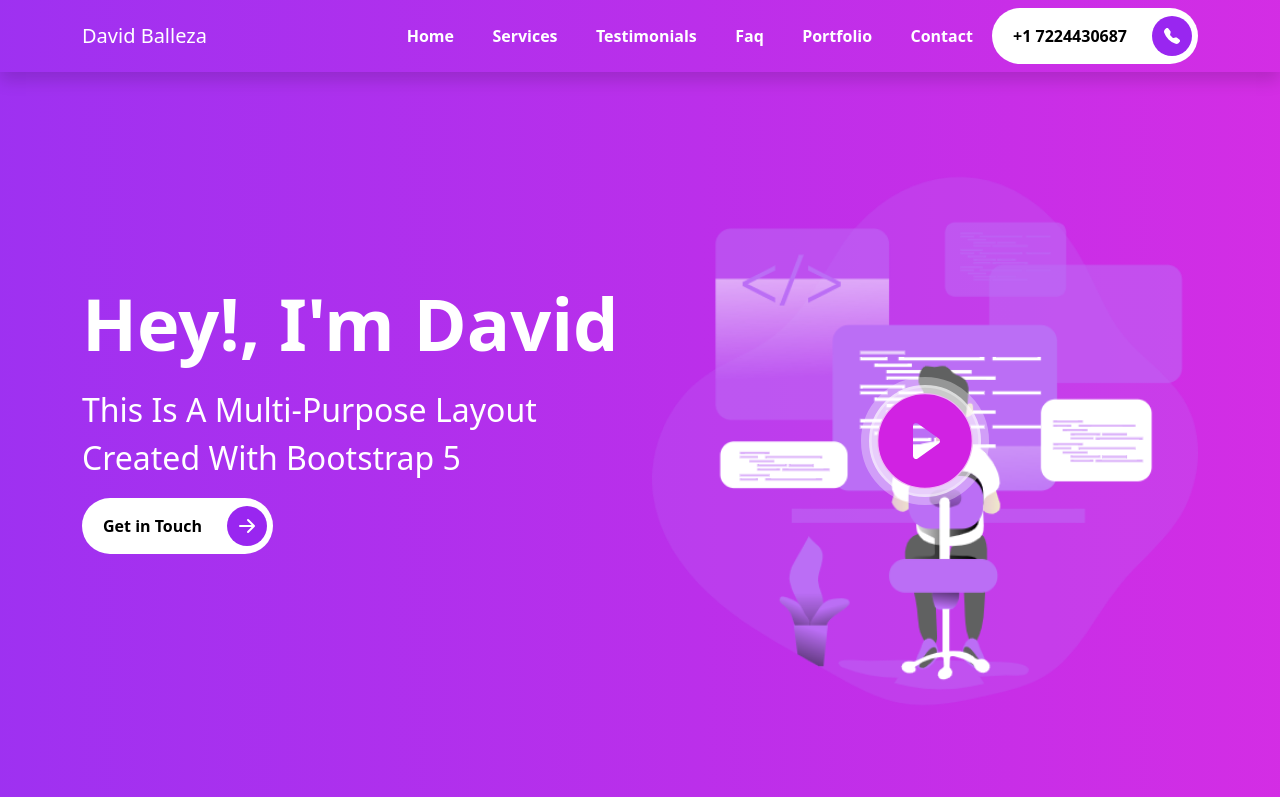
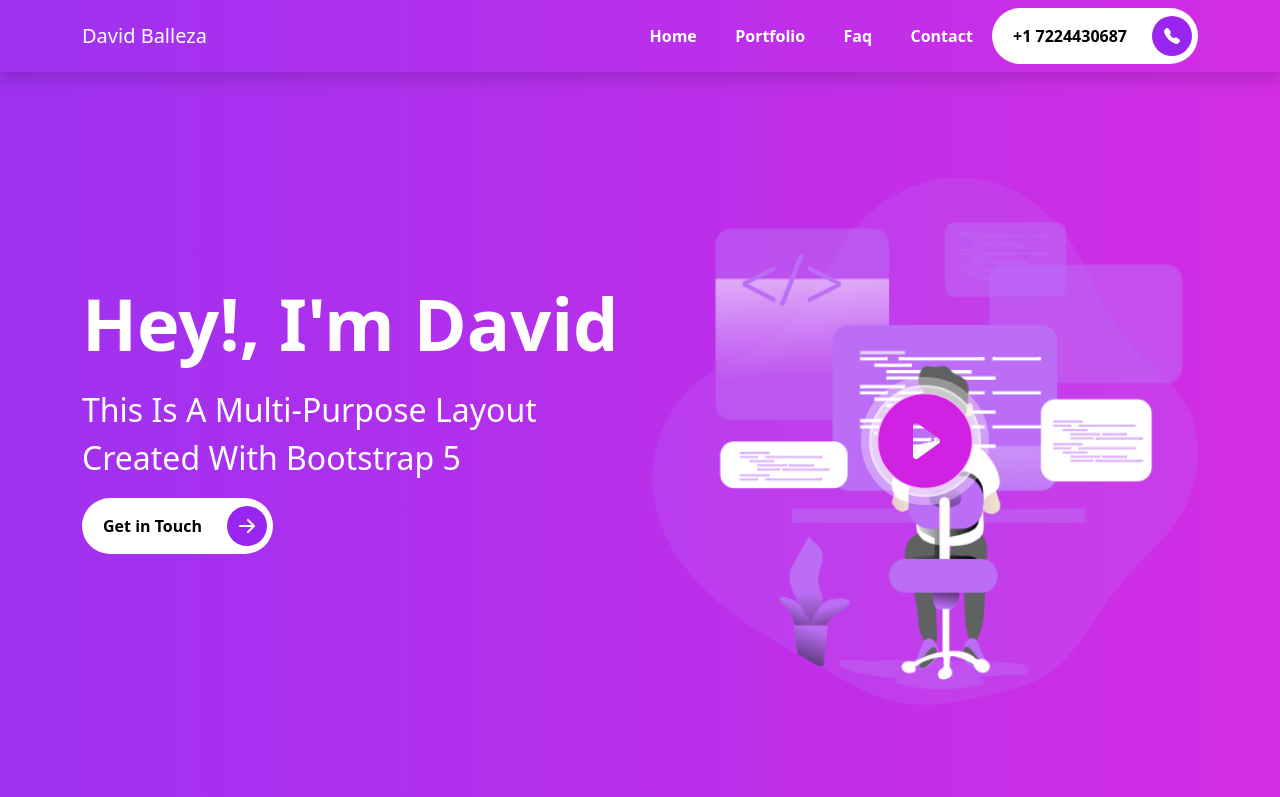
Before and after one commit to davidballezaa/portfolio, a website: page index.html in a window 1280 px wide. Shown: the top 797 px of the page. Drawn offline with Linux system fonts and the light colour scheme.

Commit message:
remove unnecessary sections

```diff
--- a/index.html
+++ b/index.html
@@ -30,17 +30,12 @@
                         <a class="nav-link active" aria-current="page" href="#">Home</a>
                     </li>
                     <li class="nav-item">
-                        <a class="nav-link" href="#">Services</a>
-                    </li>
-                    <li class="nav-item">
-                        <a class="nav-link" href="#">Testimonials</a>
+                        <a class="nav-link" href="#">Portfolio</a>
                     </li>
                     <li class="nav-item">
                         <a class="nav-link" href="#">faq</a>
                     </li>
-                    <li class="nav-item">
-                        <a class="nav-link" href="#">Portfolio</a>
-                    </li>
+
                     <li class="nav-item">
                         <a class="nav-link" href="#">Contact</a>
                     </li>
--- a/scss/styles.scss
+++ b/scss/styles.scss
@@ -11,7 +11,7 @@
 
 @use "sections/navbar";
 @use "sections/intro-section";
+@use "sections/portfolio";
 @use "sections/faq";
-@use "sections/portfolio";
 @use "sections/get-started";
 @use "sections/footer";
```
